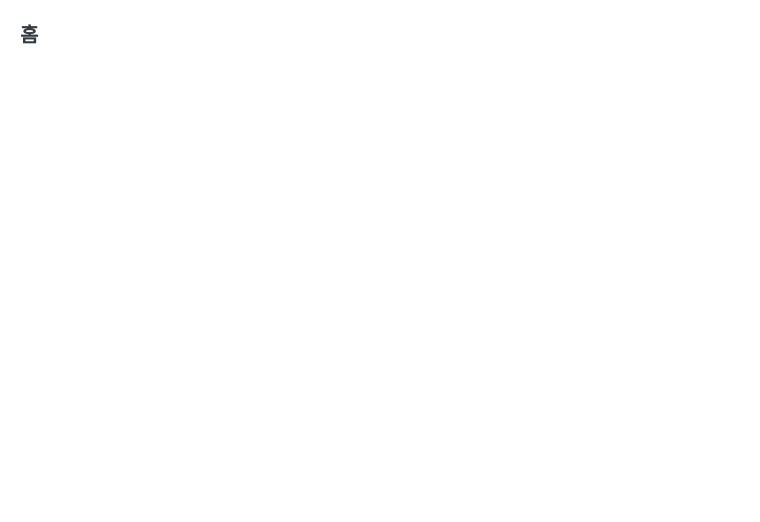
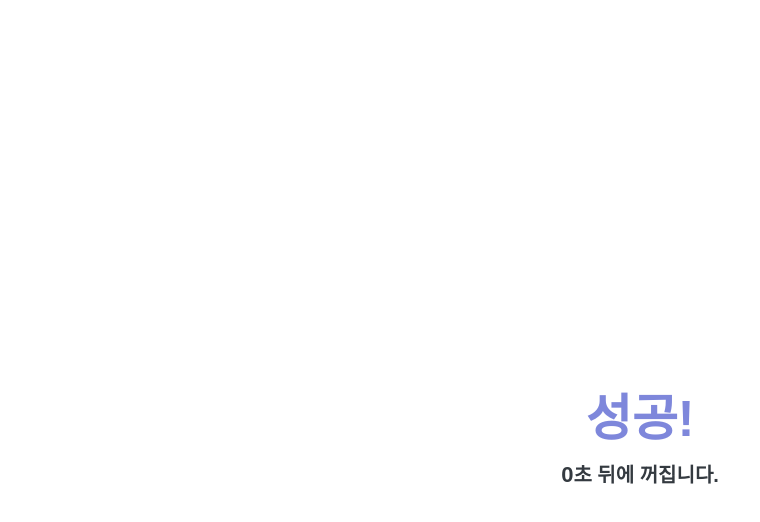
Before and after one commit to kyh196201/life-timer, a Vue app: page /alarm in a window 1280 px wide. Shown: the top 522 px of the page, without its empty margins (0-760 px from the left). Built offline with nearby package versions, Linux system fonts and the light colour scheme; a web font is replaced by a local one.

Commit message:
add:팝업 페이지 생성

```diff
--- a/src/App.vue
+++ b/src/App.vue
@@ -19,7 +19,9 @@ export default {
 
   computed: {
     showHeader() {
-      return this.$route.name !== 'timer';
+      const hideHeaderRouters = ['Timer', 'Alarm'];
+
+      return !hideHeaderRouters.includes(this.$route.name);
     },
   },
 };
--- a/src/router/index.js
+++ b/src/router/index.js
@@ -11,13 +11,18 @@ const routes = [
   },
   {
     path: '/options',
-    name: 'options',
+    name: 'Options',
     component: () => import('@/views/OptionsPage.vue'),
   },
   {
     path: '/timer',
-    name: 'timer',
+    name: 'Timer',
     component: () => import('@/views/TimerPage.vue'),
+  },
+  {
+    path: '/alarm',
+    name: 'Alarm',
+    component: () => import('@/views/AlarmPage.vue'),
   },
 ];
 
--- a/src/scripts/worker.js
+++ b/src/scripts/worker.js
@@ -1,6 +1,4 @@
 self.onmessage = event => {
-  console.log('web worker event data', event.data);
-
   let timer = null;
   const delay = 500;
 
--- /dev/null
+++ b/src/views/AlarmPage.vue
@@ -0,0 +1,38 @@
+<template>
+  <div class="alarm-page">
+    <h1 class="alarm-message">성공!</h1>
+    <p><span class="timer">0</span>초 뒤에 꺼집니다.</p>
+  </div>
+</template>
+<script>
+export default {
+  name: 'alarm-page',
+};
+</script>
+
+<style lang="scss">
+.alarm-page {
+  display: flex;
+  flex-direction: column;
+  width: 100%;
+  align-items: center;
+  justify-content: center;
+
+  .alarm-message {
+    margin-bottom: 2rem;
+    font-size: 5rem;
+    color: $main-color;
+    font-weight: $font-bold;
+  }
+
+  p {
+    color: $dark-gray;
+    font-weight: $font-semi-bold;
+    font-size: 2rem;
+
+    .timer {
+      font-size: 2.2rem;
+    }
+  }
+}
+</style>
--- a/src/views/Home.vue
+++ b/src/views/Home.vue
@@ -4,9 +4,9 @@
       <router-link to="/options" class="btn btn-size--default btn-point-bg"
         >타이머 시작하기</router-link
       >
-      <router-link to="/" class="btn btn-size--default btn-point-bg"
+      <!-- <router-link to="/" class="btn btn-size--default btn-point-bg"
         >링크2</router-link
-      >
+      > -->
     </div>
   </section>
 </template>
--- a/src/views/OptionsPage.vue
+++ b/src/views/OptionsPage.vue
@@ -60,7 +60,7 @@ export default {
       if (!this.validateForm()) return false;
 
       this.$router.push({
-        name: 'timer',
+        name: 'Timer',
       });
     },
 
--- a/src/views/TimerPage.vue
+++ b/src/views/TimerPage.vue
@@ -153,8 +153,13 @@ export default {
     },
 
     complete() {
-      // FIXME 모달로 변경
-      alert('성공 !!!');
+      const routerInstance = this.$router.resolve({
+        name: 'Alarm',
+      });
+
+      if (routerInstance.href) {
+        window.open(routerInstance.href, '_blank');
+      }
     },
 
     setOriginTime() {
```
